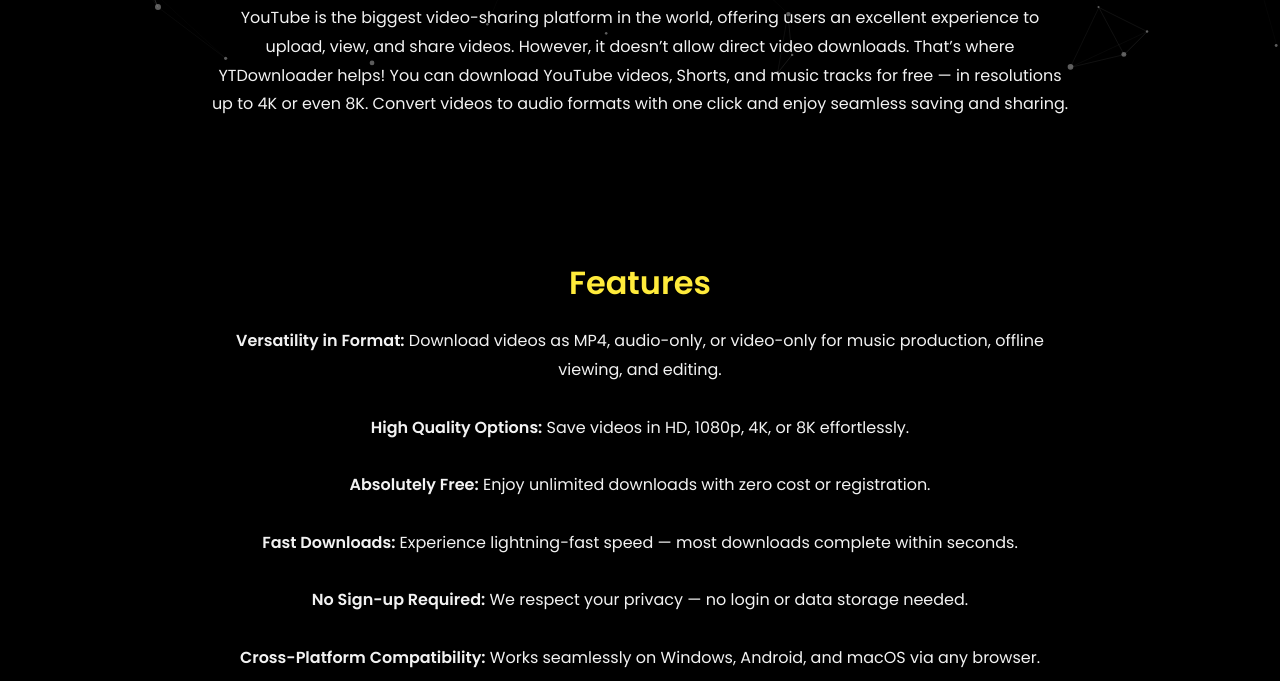
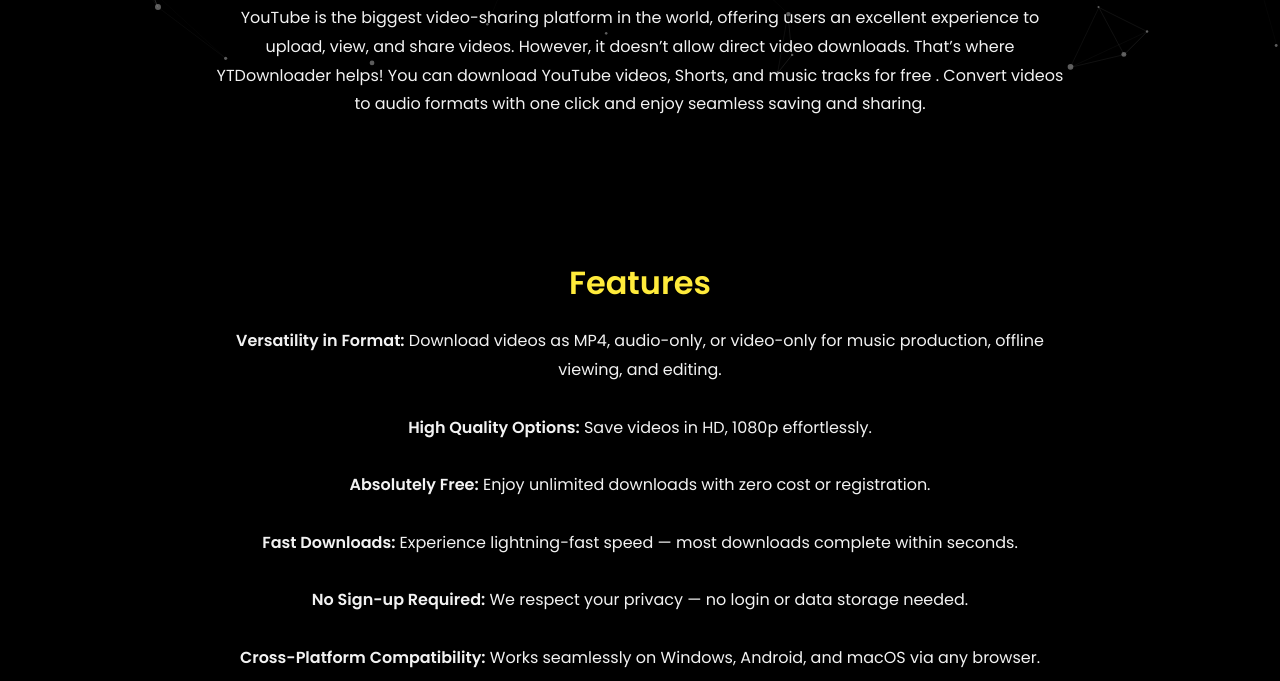
Before and after one commit to jitsinghamahapatra/YT-Downloader, a plain HTML site: page index.html in a window 1280 px wide. Shown: the part 719-1400 px from the top of the page. Drawn offline with Linux system fonts and the light colour scheme.

Commit message:
Update index.html

```diff
--- a/index.html
+++ b/index.html
@@ -331,7 +331,7 @@
       view, and share videos.
       However, it doesn’t allow direct video downloads. That’s where YTDownloader helps! You can download YouTube
       videos, Shorts, and
-      music tracks for free — in resolutions up to 4K or even 8K. Convert videos to audio formats with one click and
+      music tracks for free . Convert videos to audio formats with one click and
       enjoy seamless saving and sharing.
     </p>
   </section>
@@ -340,7 +340,7 @@
     <h2>Features</h2>
     <p><strong>Versatility in Format:</strong> Download videos as MP4, audio-only, or video-only for music production,
       offline viewing, and editing.<br><br>
-      <strong>High Quality Options:</strong> Save videos in HD, 1080p, 4K, or 8K effortlessly.<br><br>
+      <strong>High Quality Options:</strong> Save videos in HD, 1080p effortlessly.<br><br>
       <strong>Absolutely Free:</strong> Enjoy unlimited downloads with zero cost or registration.<br><br>
       <strong>Fast Downloads:</strong> Experience lightning-fast speed — most downloads complete within seconds.<br><br>
       <strong>No Sign-up Required:</strong> We respect your privacy — no login or data storage needed.<br><br>
```
